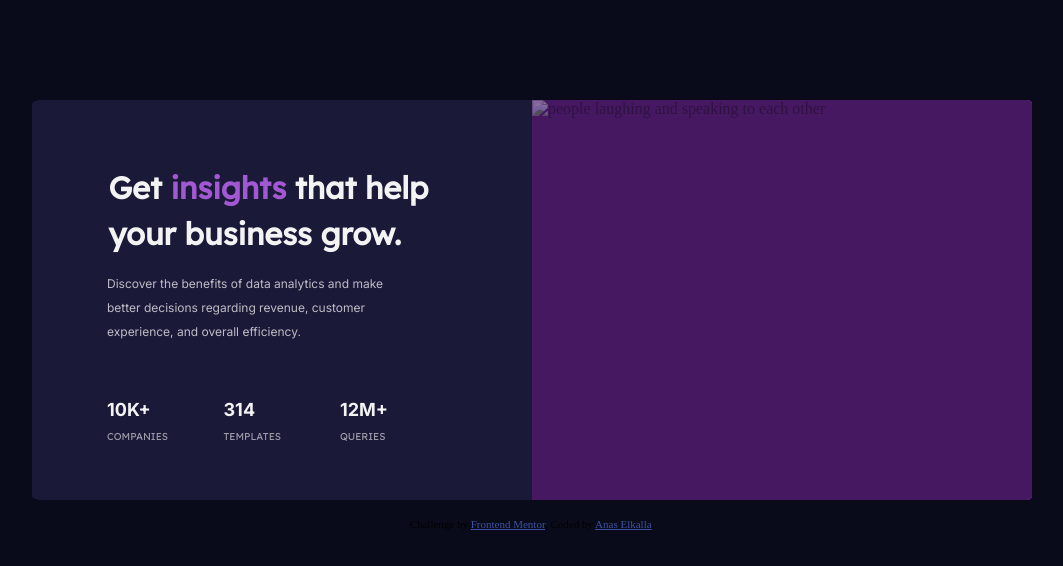
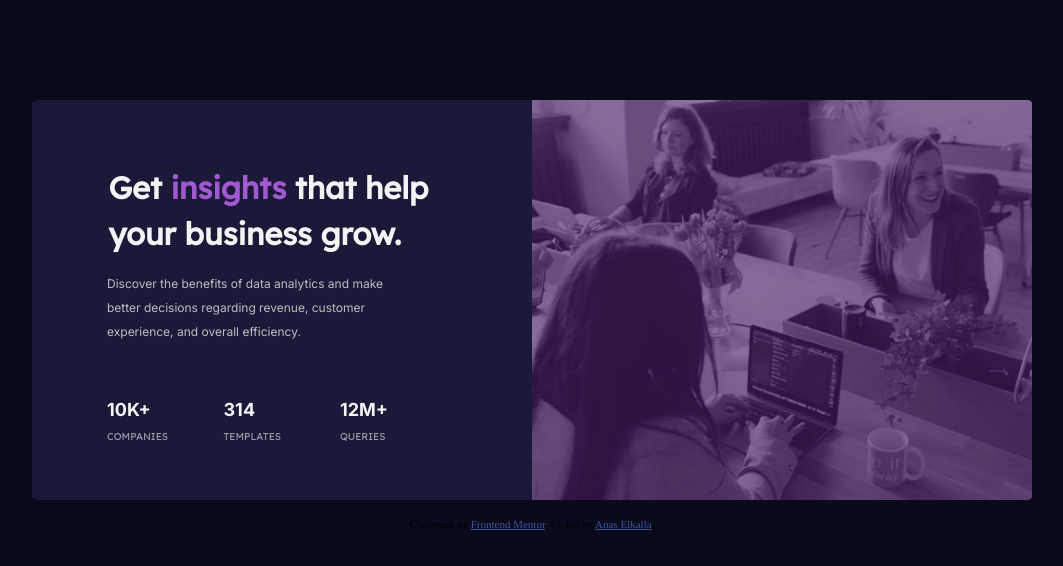
Before and after one commit to AnasElkalla/previewCard, a plain HTML site: page index.html in a window 1280 px wide. Shown: the top 566 px of the page, without its empty margins (196-1259 px from the left). Drawn offline with Linux system fonts and the light colour scheme.

Commit message:
Add files via upload

```diff
--- a/index.html
+++ b/index.html
@@ -48,7 +48,7 @@
     <div class="box2">
       <div class="overImg">
 
-        <img class="img" src="images\image-header-desktop.jpg" alt="people laughing and speaking to each other">
+        <img class="img" src="\image-header-desktop.jpg" alt="people laughing and speaking to each other">
 
       </div>
     </div>
```
